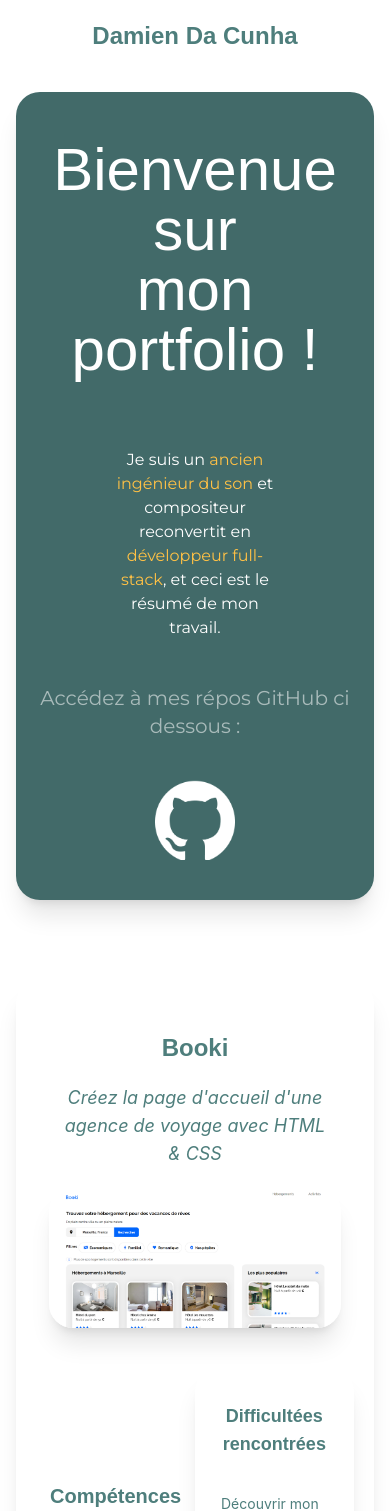
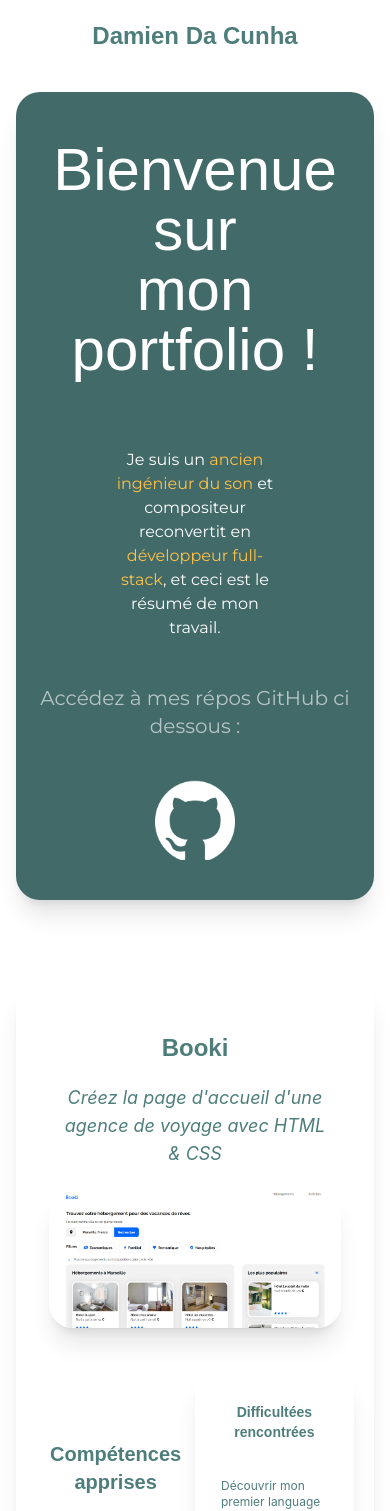
Before and after one commit to Dacunhadamien/Portfolio, a React (Create React App) app: page / in a window 390 px wide. Shown: the top 1511 px of the page. Built offline with nearby package versions, Linux system fonts and the light colour scheme; a web font is replaced by a local one.

Commit message:
Fine-tune responsive

```diff
--- a/src/app/Components/Project.jsx
+++ b/src/app/Components/Project.jsx
@@ -27,10 +27,10 @@ const Project = (props) => {
             })}
           </div>
           <div className={"flex justify-start flex-col w-1/2 rounded-3xl shadow-xl p-4 bg-white " + props.cardtxtcolor}>
-            <h3 className="font-semibold text-lg md:text-xl text-center font-Alt p-2.5 my-2">Difficultées rencontrées</h3>
+            <h3 className="font-semibold text-sm md:text-xl text-center font-Alt p-2.5 my-2">Difficultées rencontrées</h3>
             {props.difficulties.map((difficulties, index) => {
               return (
-                <p key={index} className="p-2.5 my-2 text-sm md:text-base">
+                <p key={index} className="p-2.5 my-2 text-xs md:text-base">
                   {difficulties}
                 </p>
               );
```
